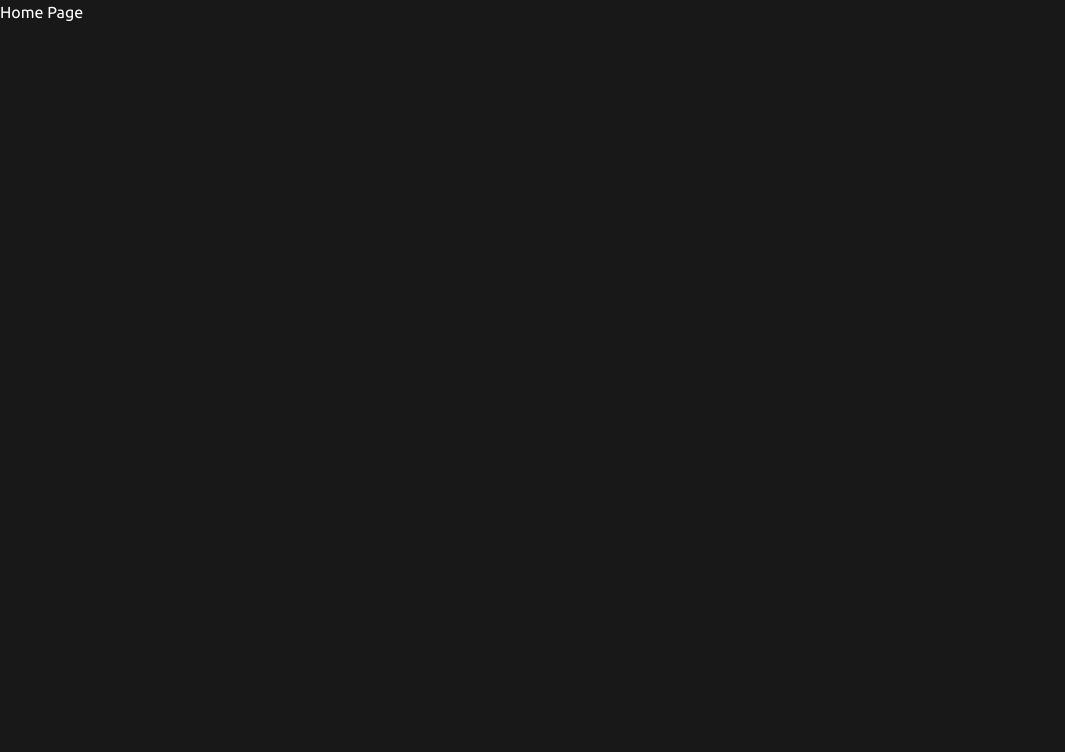
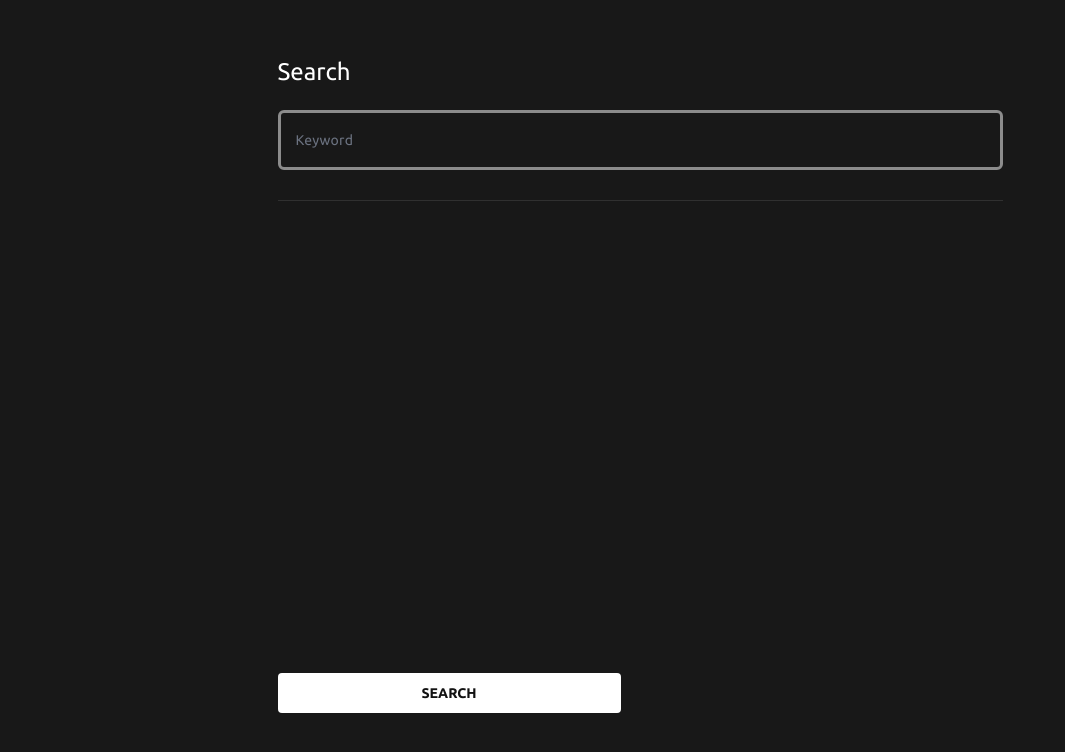
Before and after one commit to yun-cheng/aha-assessment, a React (Vite) app: page / in a window 1280 px wide. Shown: the top 752 px of the page, without its empty margins (0-1065 px from the left). Built offline with nearby package versions, Linux system fonts and the light colour scheme.

Commit message:
feat(HomePage): add search UI

```diff
--- a/src/pages/HomePage.tsx
+++ b/src/pages/HomePage.tsx
@@ -1,5 +1,33 @@
+import Divider from 'components/common/Divider'
+import Input from 'components/common/Input'
+import LargeButton from 'components/common/LargeButton'
 import type { ReactElement } from 'react'
+import cn from 'utils/cn'
 
 export default function HomePage(): ReactElement {
-	return <div>Home Page</div>
+	return (
+		<div className='mx-auto h-screen max-w-[805px]'>
+			<div
+				className={cn(
+					'h-full px-5 pt-[70px] sm:px-10 sm:pt-[54px]',
+					'flex flex-col'
+				)}
+			>
+				<div className='grow'>
+					<h2 className='text-2xl/normal'>Search</h2>
+					<Input className='mt-4 sm:mt-5' placeholder='Keyword' />
+					<Divider className='mt-[30px] hidden sm:block' />
+				</div>
+				<div
+					className={cn(
+						'mt-7 pb-[90px] sm:pb-[87px]',
+						'flex flex-col items-center sm:items-start'
+					)}
+				>
+					<Divider className='block sm:hidden' />
+					<LargeButton className='mt-20'>SEARCH</LargeButton>
+				</div>
+			</div>
+		</div>
+	)
 }
```
